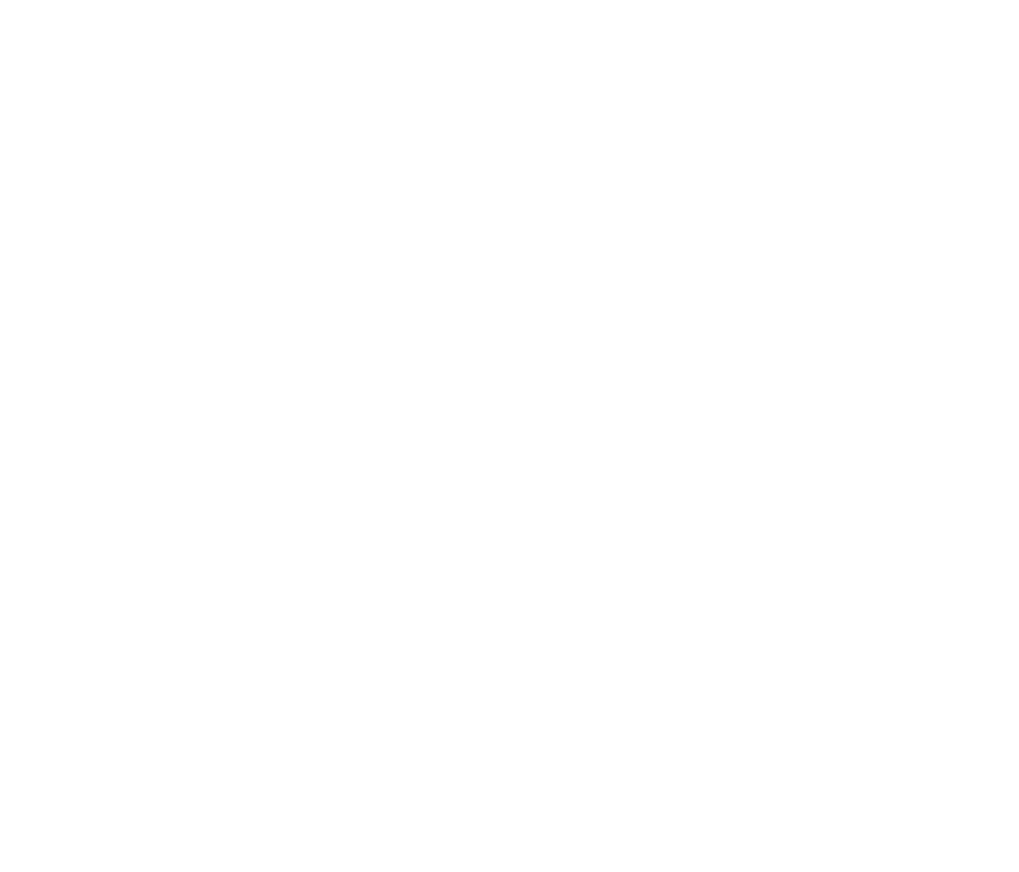
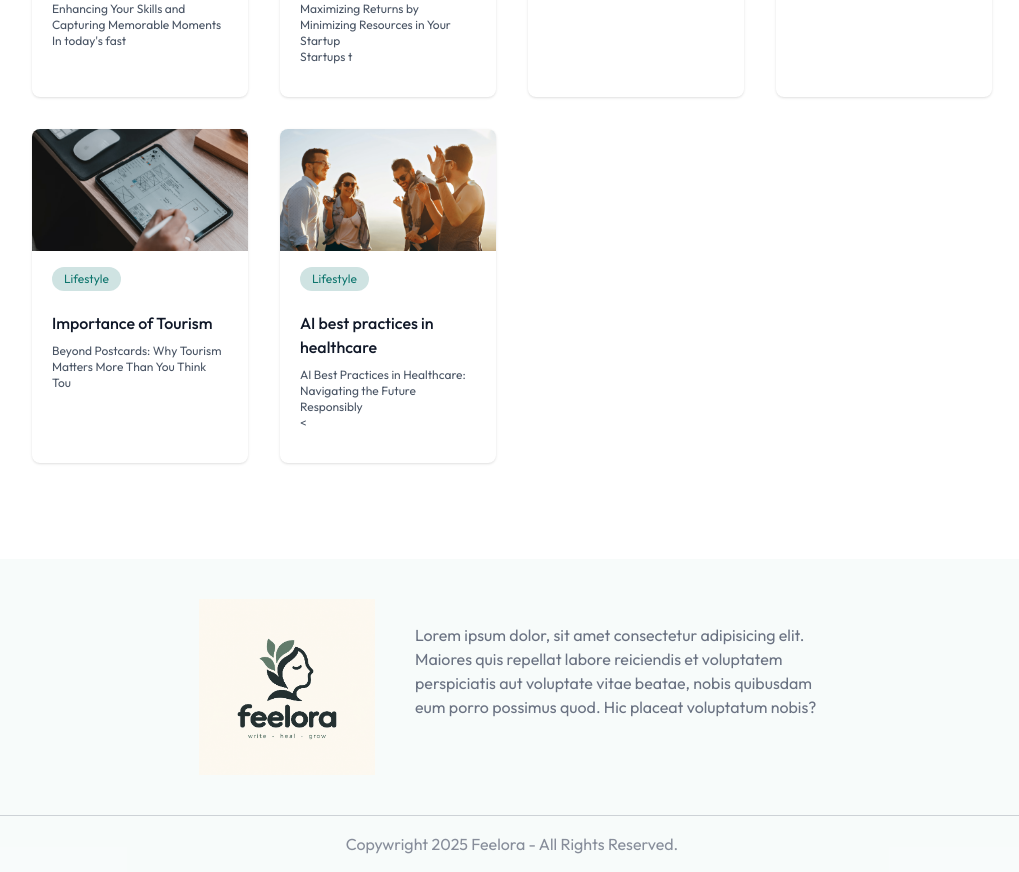
Before and after one commit to Tahsin-Samudra/Feelora, a React (Vite) app in the folder Client/: page / in a window 1280 px wide. Shown: the part 1440-2312 px from the top of the page, without its empty margins (128-1147 px from the left). Before the commit the page ends 806 px from the top, so only its background shows below. Built offline with nearby package versions, Linux system fonts and the light colour scheme.

Commit message:
Finishing up Footer Section

```diff
--- a/Client/src/App.jsx
+++ b/Client/src/App.jsx
@@ -8,7 +8,7 @@ const App = () => {
     <div>
       <Routes>
         <Route path="/" element={<Home />} />
-        <Route path="/blog" element={<Blog />} />
+        <Route path="/blog/:id" element={<Blog />} />
       </Routes>
     </div>
   );
--- /dev/null
+++ b/Client/src/Components/BlogCard.jsx
@@ -0,0 +1,24 @@
+import React from 'react'
+import { useNavigate } from 'react-router-dom';
+
+
+const BlogCard = ({blog}) => {
+
+
+    const {title, description, category, image, _id} = blog;
+    const navigate = useNavigate()
+
+    return (
+        <div onClick={() => navigate(`/blog/${_id}`)} className='w-full rounded-lg overflow-hidden shadow hover:scale-102 hover:shadow-primary/25 duration-300 cursor-pointer'>
+            <img src={image} alt="" className='aspect-video' />
+            <span className='ml-5 mt-4 px-3 py-1 inline-block bg-primary/20 rounded-full text-primary text-xs'>{category}</span>
+            <div className='p-5'>
+                <h5 className='mb-2 font-medium text-gray-900'>{title}</h5>
+                <p className='mb-3 text-xs text-gray-600' dangerouslySetInnerHTML={{"__html" : description.slice(0,80)}}></p>
+            </div>
+        </div>
+    )
+}
+
+
+export default BlogCard
--- a/Client/src/Components/BlogList.jsx
+++ b/Client/src/Components/BlogList.jsx
@@ -1,6 +1,8 @@
 import {React,useState} from 'react'
-import { blogCategories } from '../assets/assets'
+import { blog_data, blogCategories } from '../assets/assets'
 import { motion } from "motion/react"
+import BlogCard from '../Components/BlogCard'
+
 
 const BlogList = () => {
 
@@ -23,8 +25,8 @@ const BlogList = () => {
                     </div>
                 ))}
             </div>
-            <div>
-                {/* blog cards  */}
+            <div className='grid grid-cols-1 sm:grid-cols-2 md:grid-cols-3 xl:grid-cols-4 gap-8 mb-24 mx-8 sm:mx-16 xl:mx-40' >
+                {blog_data.filter((blog) => menu === "All" ? true : blog.category === menu).map((blog) => <BlogCard key = {blog._id} blog ={blog}/>) }
             </div>
         </div>
     )
--- /dev/null
+++ b/Client/src/Components/Footer.jsx
@@ -0,0 +1,24 @@
+import React from "react"
+import { assets, footer_data } from "../assets/assets"
+
+const Footer = () => {
+    return (
+        <div className = 'px-6 md:px-16 lg:px-24 xl:px-32 bg-primary/3'>
+            <div className='flex flex-col md:flex-row items-start justify-center gap-10 py-10 border-b border-gray-500/30 text-gray-500'>
+                <img src={assets.logo} alt="logo" className='w-32 sm:w-44'/>
+                <p className='max-w-[410px] mt-6'>Lorem ipsum dolor, sit amet consectetur adipisicing elit. Maiores quis repellat labore reiciendis et
+                    voluptatem perspiciatis aut voluptate vitae beatae, nobis quibusdam eum porro possimus quod. Hic placeat voluptatum nobis?</p>
+            </div>
+
+            <div className='flex flex-wrap justify-between w-full md:w-[45%] gap-5'>
+                {footer_data.map((section, index) => (
+                    <div></div>
+                ))}
+            </div>
+
+            <p className='py-4 text-center text-sm md:text-base text-gray-500/80' >Copywright 2025 Feelora - All Rights Reserved. </p>
+        </div>
+    )
+}
+
+export default Footer
--- a/Client/src/Pages/Home.jsx
+++ b/Client/src/Pages/Home.jsx
@@ -2,6 +2,7 @@ import react from "react";
 import Navbar from "../Components/Navbar";
 import Header from "../Components/Header";
 import BlogList from "../Components/BlogList";
+import Footer from "../Components/Footer";
 
 const Home = () => {
     return (
@@ -9,6 +10,7 @@ const Home = () => {
             <Navbar/>
             <Header/>
             <BlogList/>
+            <Footer/>
         </>
     )
 }
--- a/Client/src/main.jsx
+++ b/Client/src/main.jsx
@@ -11,4 +11,4 @@ createRoot(document.getElementById('root')).render(
   </BrowserRouter>,
 )
 
-// 43 : 09
+//1 : 13 : 43
```
